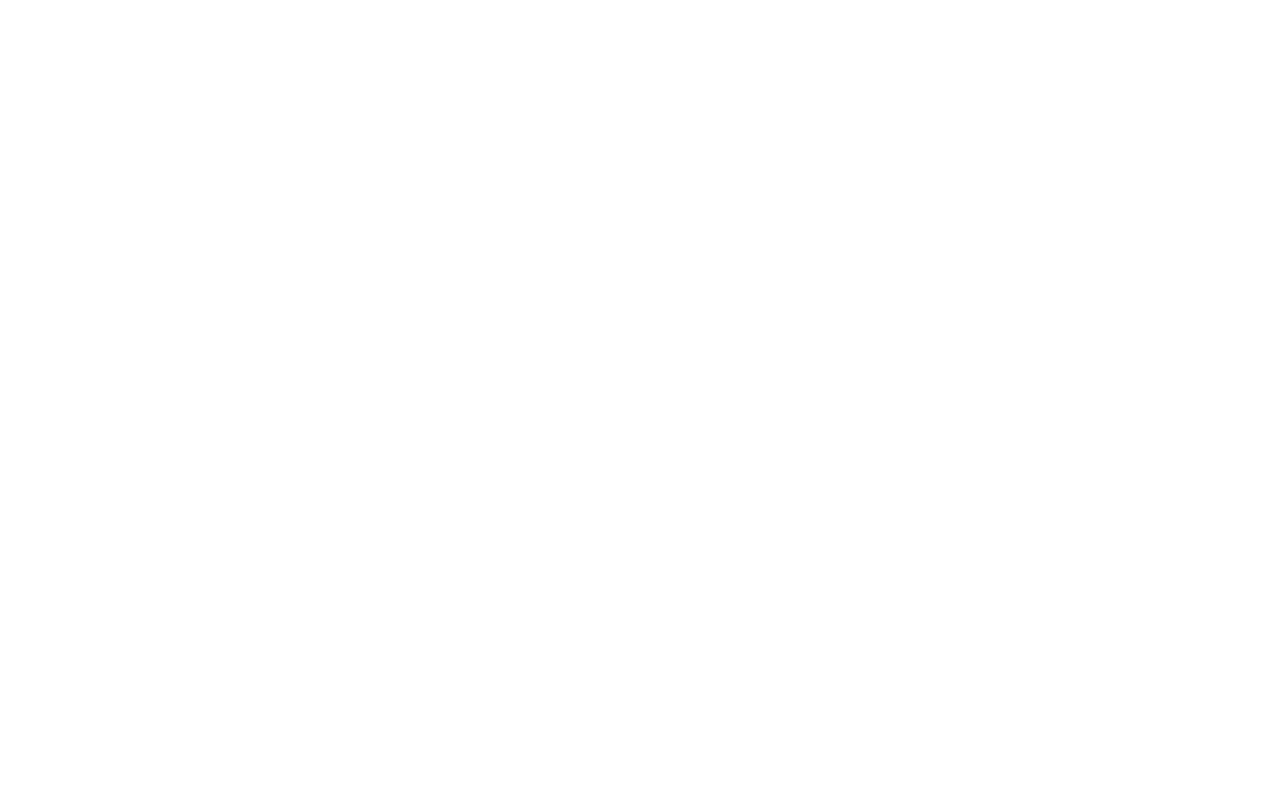
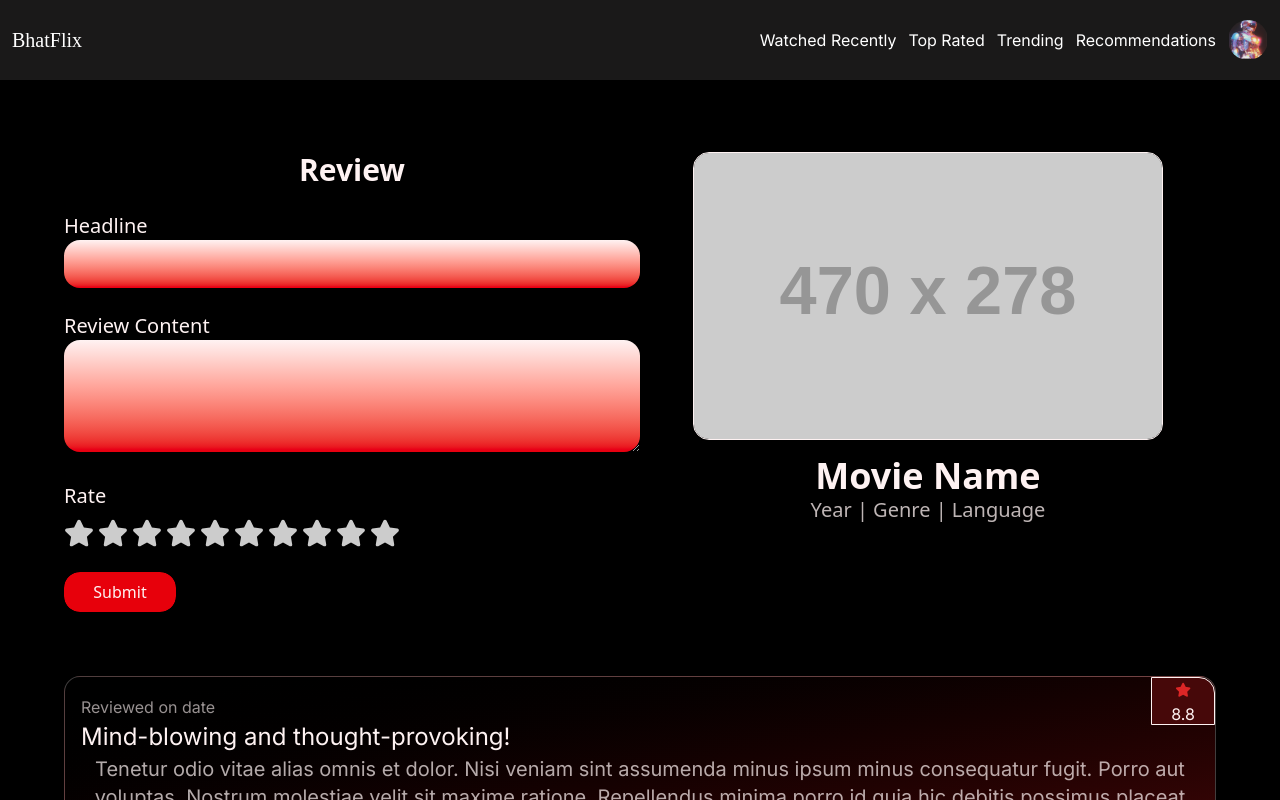
Before and after one commit to Shreehariari1025/DBS_PROJECT, a React (Vite) app: page /review in a window 1280 px wide. Before the commit this address had no page. Shown: the top 800 px of the page. Built offline with nearby package versions, Linux system fonts and the light colour scheme; a web font is replaced by a local one.

Commit message:
Added review page

```diff
--- a/package.json
+++ b/package.json
@@ -18,6 +18,7 @@
     "mysql2": "^3.14.0",
     "react": "^19.0.0",
     "react-dom": "^19.0.0",
+    "react-icons": "^5.5.0",
     "react-router-dom": "^7.1.5",
     "tailwindcss": "^4.0.6"
   },
--- a/src/App.jsx
+++ b/src/App.jsx
@@ -14,6 +14,7 @@ import Navbar2 from './components/Navbar2'
 import UserProfile from './Pages/UserProfile'
 import ReviewCard2 from './components/ReviewCard2'
 import IndividualMovie from './Pages/IndividualMovie';
+import Review from './Pages/Review';
 
 function App() {
   const [count, setCount] = useState(0)
@@ -27,6 +28,7 @@ function App() {
         <Route path="/dashboard" element={<Dashboard />} />
         <Route path="/userprofile" element={<UserProfile />} />
         <Route path="/individualmovie" element={<IndividualMovie/>} />
+        <Route path="/review" element={<Review/>} />
       </Routes>
 
   )
--- a/src/Pages/Register.jsx
+++ b/src/Pages/Register.jsx
@@ -74,7 +74,7 @@ function Register() {
           <h2 className='text-red-600 text-2xl text-center'>REGISTER</h2>
 
           {/* Name */}
-          <div className='flex flex-col'>
+          <div className='flex flex-col text-left '>
             <label htmlFor="name">Name</label>
             <input
               className='bg-black rounded-xl border border-red-50 p-2'
@@ -86,7 +86,7 @@ function Register() {
           </div>
 
           {/* Email */}
-          <div className='flex flex-col'>
+          <div className='flex flex-col text-left'>
             <label htmlFor="email">Email</label>
             <input
               className='bg-black rounded-xl border border-red-50 p-2'
@@ -98,7 +98,7 @@ function Register() {
           </div>
 
           {/* Phone Number */}
-          <div className='flex flex-col'>
+          <div className='flex flex-col text-left'>
             <label htmlFor="phone-no">Phone Number</label>
             <input
               className='bg-black rounded-xl border border-red-50 p-2'
@@ -110,7 +110,7 @@ function Register() {
           </div>
 
           {/* Password */}
-          <div className='flex flex-col'>
+          <div className='flex flex-col text-left'>
             <label htmlFor="password">Password</label>
             <input
               className='bg-black rounded-xl border border-red-50 p-2'
@@ -122,7 +122,7 @@ function Register() {
           </div>
 
           {/* Confirm Password */}
-          <div className='flex flex-col'>
+          <div className='flex flex-col text-left'>
             <label htmlFor="confirm-password">Confirm Password</label>
             <input
               className='bg-black rounded-xl border border-red-50 p-2'
@@ -134,7 +134,7 @@ function Register() {
           </div>
 
           {/* Preferred Genre Dropdown */}
-          <div className='flex flex-col relative'>
+          <div className='flex flex-col relative text-left'>
             <label>Preferred Genre</label>
             <div className='bg-black rounded-xl border border-red-50 p-2 cursor-pointer' onClick={() => setShowGenreDropdown(!showGenreDropdown)}>
               {genres.length > 0 ? genres.join(", ") : "Select Genres"}
@@ -151,7 +151,7 @@ function Register() {
           </div>
 
           {/* Preferred Language Dropdown */}
-          <div className='flex flex-col relative'>
+          <div className='flex flex-col relative text-left'>
             <label>Preferred Language</label>
             <div className='bg-black rounded-xl border border-red-50 p-2 cursor-pointer' onClick={() => setShowLanguageDropdown(!showLanguageDropdown)}>
               {languages.length > 0 ? languages.join(", ") : "Select Languages"}
--- /dev/null
+++ b/src/Pages/Review.jsx
@@ -0,0 +1,93 @@
+import React, { useState } from 'react';
+import Navbar2 from '../components/Navbar2';
+import Footer from '../components/Footer';
+import { FaStar } from 'react-icons/fa';
+import ReviewCard4 from '../components/ReviewCard4';
+
+function Review() {
+  const [rating, setRating] = useState(0);
+  const [hover, setHover] = useState(null);
+
+  return (
+    <div className="pt-30 w-screen min-h-screen flex flex-col bg-black text-red-50">
+      <Navbar2 />
+
+      {/* Main Content Wrapper (Allows Additional Content Below) */}
+      <div className="flex-grow">
+        <div className="flex flex-wrap justify-between px-16 py-8">
+          {/* Left Section (Inputs, Ratings) */}
+          <div className="w-full md:w-1/2 flex flex-col space-y-6">
+            <h1 className="text-3xl font-semibold">Review</h1>
+
+            <div>
+              <label className="text-xl font-medium block text-left">Headline</label>
+              <input
+                type="text"
+                className="w-full h-12 bg-gradient-to-b from-red-50 to-red-600 rounded-2xl px-4 text-black"
+              />
+            </div>
+
+            <div>
+              <label className="text-xl font-medium block text-left">Review Content</label>
+              <textarea
+                className="w-full h-28 bg-gradient-to-b from-red-50 to-red-600 rounded-2xl px-4 text-black"
+              ></textarea>
+            </div>
+
+            {/* Star Rating Section */}
+            <div>
+              <div className="text-xl font-medium text-left">Rate</div>
+              <div className="flex space-x-1 mt-2">
+                {[...Array(10)].map((_, index) => {
+                  const ratingValue = index + 1;
+                  return (
+                    <label key={index}>
+                      <input
+                        type="radio"
+                        name="rating"
+                        className="hidden"
+                        value={ratingValue}
+                        onClick={() => setRating(ratingValue)}
+                      />
+                      <FaStar
+                        className="cursor-pointer text-3xl"
+                        color={ratingValue <= (hover || rating) ? "#e10000" : "#ccc"}
+                        onMouseEnter={() => setHover(ratingValue)}
+                        onMouseLeave={() => setHover(null)}
+                      />
+                    </label>
+                  );
+                })}
+              </div>
+            </div>
+
+            <button className="w-28 h-10 bg-red-600 rounded-2xl outline outline-black hover:bg-red-700 transition">
+              Submit
+            </button>
+          </div>
+
+          {/* Right Section (Image and Movie Info) */}
+          <div className="w-full md:w-1/2 flex flex-col items-center">
+            <img
+              className="w-[470px] h-72 rounded-2xl shadow-lg border border-red-50"
+              src="https://placehold.co/470x278"
+              alt="Movie Poster"
+            />
+            <h2 className="text-4xl font-semibold mt-4">Movie Name</h2>
+            <p className="text-xl text-red-50/75">Year | Genre | Language</p>
+          </div>
+        </div>
+
+        {/* Additional Content Can Be Added Here */}
+        <div className="px-16 py-8">
+          <ReviewCard4/>
+        </div>
+      </div>
+
+      {/* Footer at the Bottom */}
+      <Footer />
+    </div>
+  );
+}
+
+export default Review;
--- a/src/components/RecommendationsCard.jsx
+++ b/src/components/RecommendationsCard.jsx
@@ -20,7 +20,7 @@ function RecommendationsCard() {
             </div>
 
           <div className='flex justify-evenly items-center text-black text-sm px-2 absolute bottom-3 gap-3'>
-            <button className='lg:w-44 h-10 sm:w-20 bg-red-600 rounded-2xl'>Watchlist</button>
+            <button className='lg:w-44 h-10 sm:w-20 bg-red-600 rounded-2xl'>Watch now</button>
             <button className='lg:w-44 h-10 sm:w-20 bg-white rounded-2xl'>More info</button>
           </div>
 
--- /dev/null
+++ b/src/components/ReviewCard4.jsx
@@ -0,0 +1,18 @@
+import React from 'react'
+
+function ReviewCard4() {
+  return (
+    <div className='w-20xl h-52 bg-gradient-to-br from-black to-red-950 rounded-2xl border-1 border-red-50/25 font-[Inter] flex flex-col justify-evenly items-start p-4 relative'>
+        <div className='text-red-50/60'>Reviewed on date</div>
+        <div className="w-16 h-12 bg-red-950 rounded-tr-2xl border-1 absolute top-0 right-0">
+            <div><i className="fa-sharp fa-solid fa-star fa-sm" style={{ color: "#dc2626 " }}></i></div>
+            <div>8.8</div>
+        </div>
+        <div className='text-2xl'>Mind-blowing and thought-provoking!</div>
+        <div className='text-red-50/70 text-xl '>Tenetur odio vitae alias omnis et dolor. Nisi veniam sint assumenda minus ipsum minus consequatur fugit. Porro aut voluptas. Nostrum molestiae velit sit maxime ratione. Repellendus minima porro id quia hic debitis possimus placeat cupiditate. Dolorem enim quia officiis eligendi suscipit reiciendis.</div>
+        <div>By John Doe</div>
+    </div>
+  )
+}
+
+export default ReviewCard4
```
Also changed, not shown: 1 other file (tests, documents, lock files or other folders).
